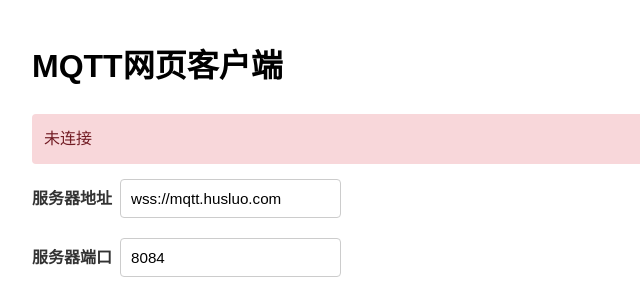
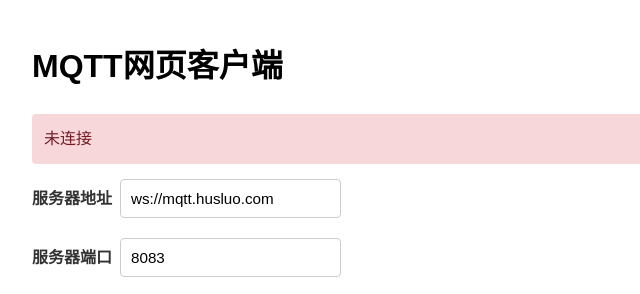
Before and after one commit to EcchiYuriSexyLoveYourOppai/EcchiYuriSexyLoveYourOppai, a plain HTML site: page mqtt/index.html in a window 1280 px wide. Shown: the top 294 px of the page, 208-848 px from the left. Drawn offline with Linux system fonts and the light colour scheme.

Commit message:
Site updated: 2025-06-24 20:28:25

```diff
--- a/mqtt/index.html
+++ b/mqtt/index.html
@@ -125,11 +125,11 @@
 
     <div class="input-group">
         <label for="host">服务器地址</label>
-        <input type="text" id="host" value="wss://mqtt.husluo.com">
+        <input type="text" id="host" value="ws://mqtt.husluo.com">
     </div>
     <div class="input-group">
         <label for="port">服务器端口</label>
-        <input type="number" id="port" value="8084">
+        <input type="number" id="port" value="8083">
     </div>
 
     <div class="input-group">
```
